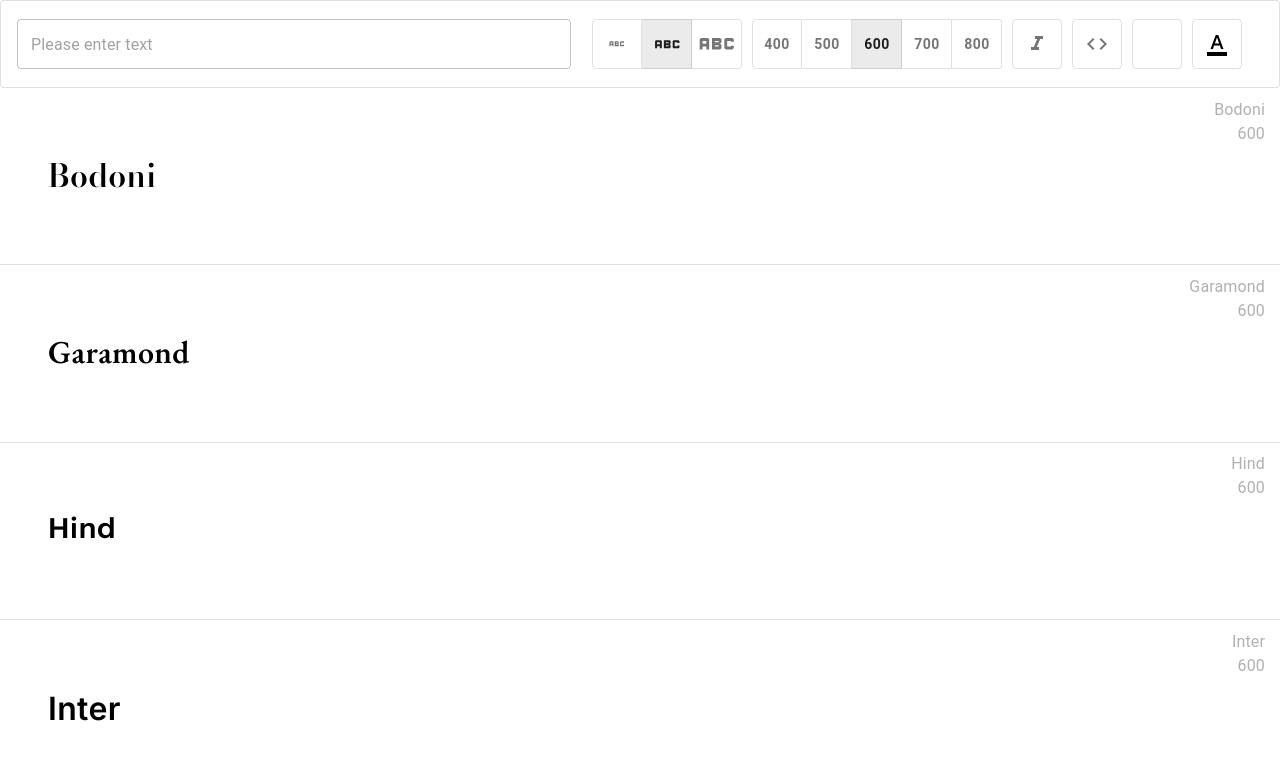
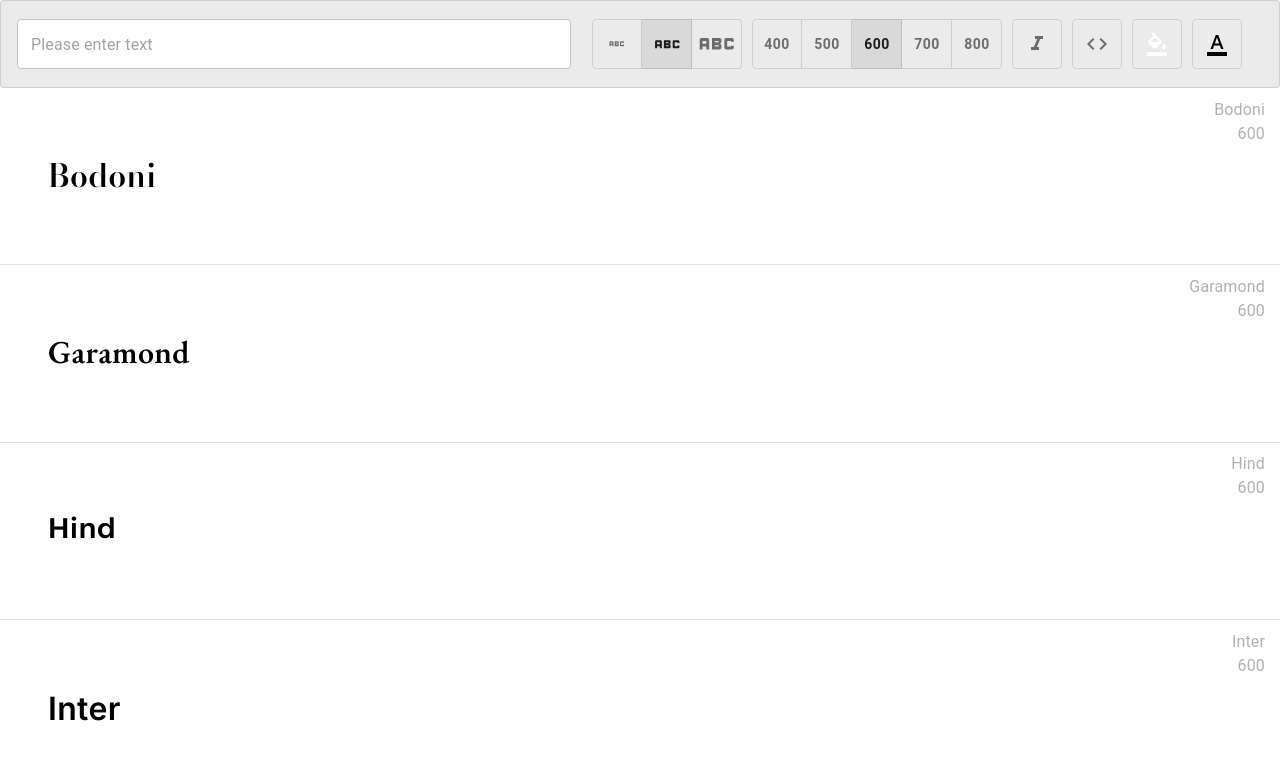
Before and after one commit to arthurfincham/font-app, a React (Create React App) app: page / in a window 1280 px wide. Shown: the top 760 px of the page. Built offline with nearby package versions, Linux system fonts and the light colour scheme.

Commit message:
Mod: src/components/Navbar.js src/components/PreviewInput.js

```diff
--- a/src/components/Navbar.js
+++ b/src/components/Navbar.js
@@ -43,6 +43,7 @@ export default function Navbar({
           justifyContent: 'space-between',
           maxWidth: '100%',
           alignItems: 'center',
+          backgroundColor: '#EBEBEB',
           border: (theme) => `1px solid ${theme.palette.divider}`,
         }}
       >
@@ -58,6 +59,7 @@ export default function Navbar({
               xs: '100%',
               md: 'auto',
             },
+            backgroundColor: '#EBEBEB',
           }}
         >
           <FontSize fontSize={fontSize} setFontSize={setFontSize} />
--- a/src/components/PreviewInput.js
+++ b/src/components/PreviewInput.js
@@ -8,7 +8,7 @@ export default function PreviewInput({ updatePreviewText, previewInput, previewT
         value={previewText}
         ref={previewInput}
         placeholder="Please enter text"
-        sx={{ height: '50px' }}
+        sx={{ height: '50px', backgroundColor: 'white' }}
         onChange={(e) => updatePreviewText(e)}
       />
     </FormControl>
```
